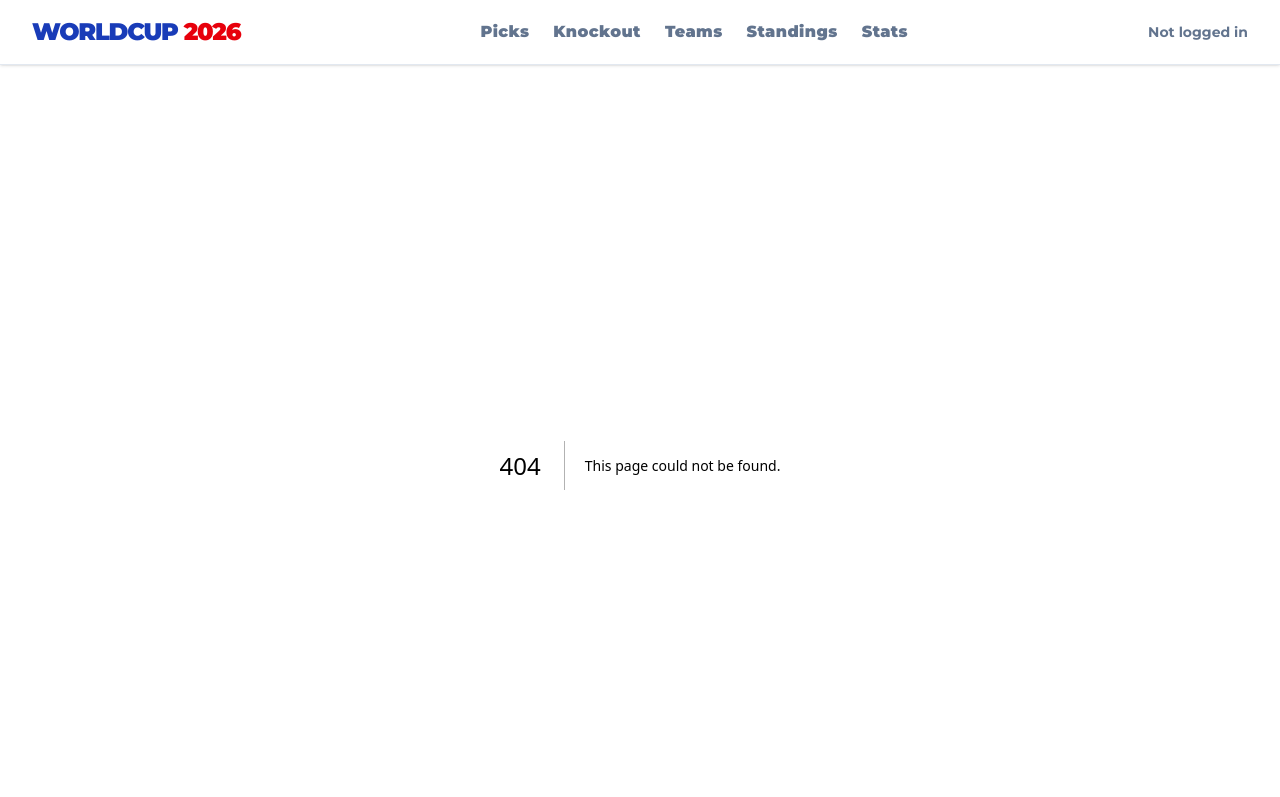
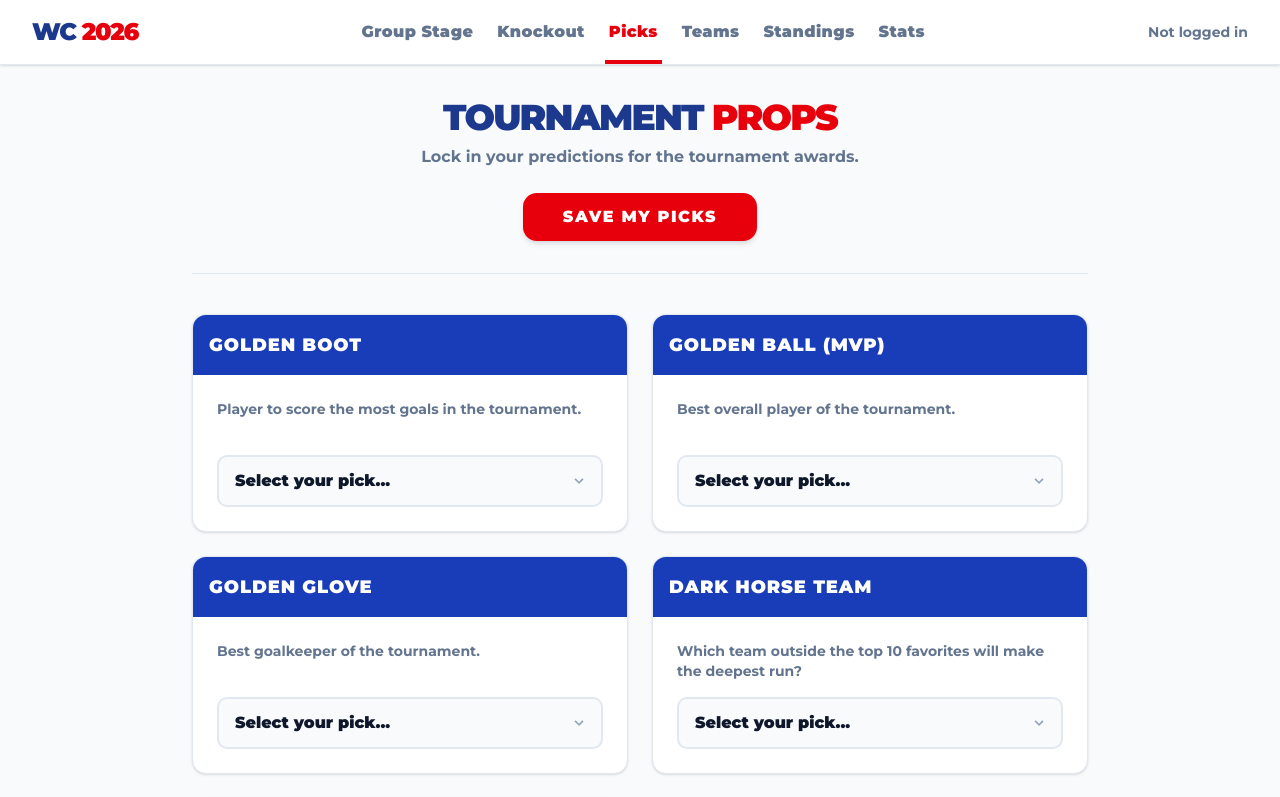
Before and after one commit to kydon1809/world-cup-app, a Next.js app in the folder frontend/: page /picks in a window 1280 px wide. Before the commit this address had no page. Shown: the top 797 px of the page. Built offline with nearby package versions, Linux system fonts and the light colour scheme.

Commit message:
Change the colors

```diff
--- a/frontend/app/Navbar.tsx
+++ b/frontend/app/Navbar.tsx
@@ -20,21 +20,23 @@ export default function Navbar() {
 
   const isActive = (path: string) => pathname === path;
 
+  // UPDATED: Added /picks and changed the labels
+  const navPaths = ['/', '/bracket', '/picks', '/teams', '/standings', '/stats'];
+  const navLabels = ['Group Stage', 'Knockout', 'Picks', 'Teams', 'Standings', 'Stats'];
+
   return (
-    <nav className="bg-white text-slate-800 border-b border-slate-200 shadow-sm sticky top-0 z-50">
+    <nav className="bg-white text-slate-900 border-b border-slate-200 shadow-sm sticky top-0 z-50">
       <div className="max-w-7xl mx-auto px-4 sm:px-6 lg:px-8">
         <div className="flex justify-between h-16 items-center">
 
           <div className="flex-shrink-0 font-black text-2xl tracking-tighter uppercase">
-            <Link href="/" className="text-blue-800 hover:text-blue-700 transition-colors">
-              WORLDCUP <span className="text-red-600">2026</span>
+            <Link href="/" className="text-blue-900 hover:text-blue-700 transition-colors">
+              WC <span className="text-red-600">2026</span>
             </Link>
           </div>
 
           <div className="hidden md:flex space-x-4 flex-1 justify-center h-full">
-            {['/', '/bracket', '/teams', '/standings', '/stats'].map((path, idx) => {
-              const labels = ['Picks', 'Knockout', 'Teams', 'Standings', 'Stats'];
-              return (
+            {navPaths.map((path, idx) => (
               <Link
                 key={path}
                 href={path}
@@ -44,10 +46,9 @@ export default function Navbar() {
                     : 'border-transparent text-slate-500 hover:text-blue-800 hover:border-blue-300'
                 }`}
               >
-                  {labels[idx]}
+                {navLabels[idx]}
               </Link>
-              )
-            })}
+            ))}
           </div>
 
           <div className="flex items-center gap-4">
@@ -73,23 +74,20 @@ export default function Navbar() {
       </div>
 
       {/* MOBILE NAVIGATION */}
-      <div className="md:hidden flex justify-around pb-2 border-t border-slate-100 pt-2 bg-white">
-        {['/', '/bracket', '/teams', '/standings', '/stats'].map((path, idx) => {
-            const labels = ['Picks', 'Knockout', 'Teams', 'Standings', 'Stats'];
-            return (
+      <div className="md:hidden flex justify-around pb-2 border-t border-slate-100 pt-2 bg-white overflow-x-auto scrollbar-hide">
+        {navPaths.map((path, idx) => (
           <Link
             key={path}
             href={path}
-                className={`px-3 py-2 rounded-lg font-black text-sm transition-all ${
+            className={`px-3 py-2 rounded-lg font-black text-sm whitespace-nowrap transition-all ${
               isActive(path)
                 ? 'text-red-600 bg-red-50'
                 : 'text-slate-500 hover:text-blue-800 hover:bg-slate-50'
             }`}
           >
-                {labels[idx]}
+            {navLabels[idx]}
           </Link>
-            )
-          })}
+        ))}
       </div>
     </nav>
   );
--- a/frontend/app/page.tsx
+++ b/frontend/app/page.tsx
@@ -298,7 +298,7 @@ export default function Home() {
 
             <button
               type="submit"
-              className="w-full bg-red-600 hover:bg-red-700 text-white font-black uppercase tracking-widest py-4 rounded-lg mt-4 shadow-md transition-transform transform hover:-translate-y-1"
+              className="w-full bg-red-600 hover:bg-red-600 text-white font-black uppercase tracking-widest py-4 rounded-lg mt-4 shadow-md transition-transform transform hover:-translate-y-1"
             >
               {isLoginMode ? "Sign In" : "Register"}
             </button>
@@ -486,7 +486,7 @@ export default function Home() {
 
           <div className="space-y-6">
             <div className="bg-white rounded-xl border border-slate-200 shadow-sm overflow-hidden">
-              <div className="bg-red-600 text-white p-4">
+              <div className="bg-blue-800 text-white p-4">
                 <h2 className="text-xl font-black uppercase tracking-wide">STANDINGS</h2>
               </div>
               <div className="p-6 space-y-4">
@@ -582,7 +582,7 @@ export default function Home() {
               <div className="p-4 bg-slate-50 border-t border-slate-200 text-center">
                 <button
                   onClick={() => setCompareMatch(null)}
-                  className="bg-red-600 hover:bg-red-700 text-white font-bold py-2 px-6 rounded-lg transition-colors text-sm uppercase tracking-wide"
+                  className="bg-red-600 hover:bg-red-600 text-white font-bold py-2 px-6 rounded-lg transition-colors text-sm uppercase tracking-wide"
                 >
                   CLOSE ANALYSIS
                 </button>
--- /dev/null
+++ b/frontend/app/picks/page.tsx
@@ -0,0 +1,131 @@
+"use client";
+
+import React, { useState, useEffect } from 'react';
+
+// --- MOCK PROP BETS ---
+const PROP_BETS = [
+  {
+    id: "golden_boot",
+    title: "Golden Boot",
+    description: "Player to score the most goals in the tournament.",
+    options: ["Kylian Mbappé (FRA)", "Harry Kane (ENG)", "Vinícius Júnior (BRA)", "Lionel Messi (ARG)", "Jude Bellingham (ENG)", "Lamine Yamal (ESP)", "Other"]
+  },
+  {
+    id: "golden_ball",
+    title: "Golden Ball (MVP)",
+    description: "Best overall player of the tournament.",
+    options: ["Jude Bellingham (ENG)", "Kylian Mbappé (FRA)", "Rodri (ESP)", "Vinícius Júnior (BRA)", "Kevin De Bruyne (BEL)", "Lionel Messi (ARG)", "Other"]
+  },
+  {
+    id: "golden_glove",
+    title: "Golden Glove",
+    description: "Best goalkeeper of the tournament.",
+    options: ["Alisson (BRA)", "Emiliano Martinez (ARG)", "Unai Simón (ESP)", "Mike Maignan (FRA)", "Jordan Pickford (ENG)", "Other"]
+  },
+  {
+    id: "dark_horse",
+    title: "Dark Horse Team",
+    description: "Which team outside the top 10 favorites will make the deepest run?",
+    options: ["Uruguay", "Colombia", "USA", "Japan", "Senegal", "Morocco", "Mexico", "Other"]
+  },
+  {
+    id: "most_goals_team",
+    title: "Highest Scoring Team",
+    description: "Which country will score the most total goals?",
+    options: ["France", "England", "Spain", "Brazil", "Argentina", "Portugal", "Germany", "Other"]
+  }
+];
+
+export default function PropPicksPage() {
+  const [currentUser, setCurrentUser] = useState<any>(null);
+  const [picks, setPicks] = useState<Record<string, string>>({});
+  const [isSaving, setIsSaving] = useState(false);
+
+  useEffect(() => {
+    const savedUser = localStorage.getItem('wc_user');
+    if (savedUser) {
+      setCurrentUser(JSON.parse(savedUser));
+      // TODO: Fetch saved prop picks from database here when API is ready
+    }
+  }, []);
+
+  const handleSelection = (propId: string, value: string) => {
+    setPicks(prev => ({ ...prev, [propId]: value }));
+  };
+
+  const savePropPicks = async () => {
+    if (!currentUser) {
+      alert("Please log in on the main page first!");
+      return;
+    }
+    setIsSaving(true);
+
+    // Mock save delay - replace with actual API call later
+    setTimeout(() => {
+      alert("Prop picks successfully saved to the Vault!");
+      setIsSaving(false);
+    }, 800);
+  };
+
+  return (
+    <div className="min-h-[calc(100vh-64px)] bg-slate-50 p-4 sm:p-8 font-sans">
+      <div className="max-w-4xl mx-auto">
+
+        {/* HEADER */}
+        <div className="text-center mb-10 border-b border-slate-200 pb-8">
+          <h1 className="text-4xl font-black text-blue-900 uppercase tracking-tighter">
+            TOURNAMENT <span className="text-red-600">PROPS</span>
+          </h1>
+          <p className="text-slate-500 font-bold mt-2">Lock in your predictions for the tournament awards.</p>
+
+          <div className="mt-6 flex justify-center">
+            <button
+              onClick={savePropPicks}
+              disabled={isSaving}
+              className="bg-red-600 hover:bg-red-700 text-white font-black py-3 px-10 rounded-xl shadow-md transition-transform transform hover:-translate-y-1 uppercase tracking-widest"
+            >
+              {isSaving ? "SAVING..." : "SAVE MY PICKS"}
+            </button>
+          </div>
+        </div>
+
+        {/* PROPS GRID */}
+        <div className="grid grid-cols-1 md:grid-cols-2 gap-6">
+          {PROP_BETS.map((prop) => (
+            <div key={prop.id} className="bg-white rounded-xl shadow-sm border border-slate-200 overflow-hidden hover:border-blue-300 transition-colors">
+
+              <div className="bg-blue-800 text-white p-4">
+                <h2 className="font-black text-lg uppercase tracking-wider">{prop.title}</h2>
+              </div>
+
+              <div className="p-6">
+                <p className="text-sm font-bold text-slate-500 mb-4 h-10">{prop.description}</p>
+
+                <div className="relative">
+                  <select
+                    value={picks[prop.id] || ""}
+                    onChange={(e) => handleSelection(prop.id, e.target.value)}
+                    className="w-full appearance-none bg-slate-50 border-2 border-slate-200 text-slate-900 font-black rounded-lg px-4 py-3 pr-10 focus:outline-none focus:border-red-600 focus:ring-0 transition-colors cursor-pointer"
+                  >
+                    <option value="" disabled>Select your pick...</option>
+                    {prop.options.map(opt => (
+                      <option key={opt} value={opt}>{opt}</option>
+                    ))}
+                  </select>
+                  {/* Custom Dropdown Arrow */}
+                  <div className="pointer-events-none absolute inset-y-0 right-0 flex items-center px-4 text-slate-400">
+                    <svg className="fill-current h-4 w-4" xmlns="http://www.w3.org/2000/svg" viewBox="0 0 20 20">
+                      <path d="M9.293 12.95l.707.707L15.657 8l-1.414-1.414L10 10.828 5.757 6.586 4.343 8z"/>
+                    </svg>
+                  </div>
+                </div>
+
+              </div>
+            </div>
+          ))}
+        </div>
+
+      </div>
+    </div>
+  );
+}
```
Lines whose indentation alone changed are shown as unchanged.
